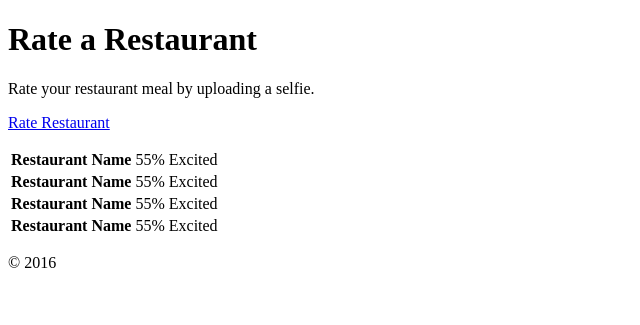
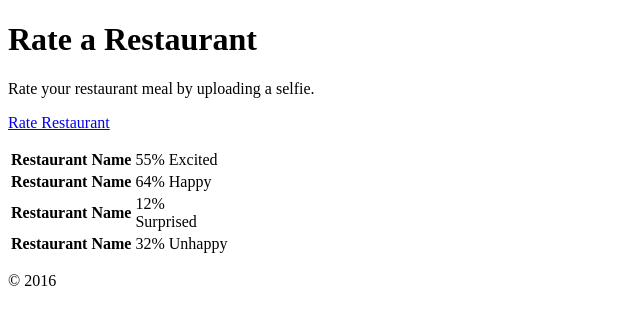
Before and after one commit to robfarr/AutoRate-Restaurant, a Yii app: template src/frontend/views/site/index.php in a window 1280 px wide. Shown: the top 325 px of the page, without its empty margins (0-640 px from the left). Run offline with PHP 8.4 and a stand-in for Yii, Linux system fonts and the light colour scheme; the template is opened without the code that fills it, so the values that code supplies are empty; some libraries are stand-ins or nearby versions.

Commit message:
Add different colours for different emotions on the index page.

```diff
--- a/src/frontend/views/site/index.php
+++ b/src/frontend/views/site/index.php
@@ -39,8 +39,8 @@ $this->title = 'Rate a Restaurant &middot; Rate your restaurant meal by uploadin
                         <th>Restaurant Name</th>
                         <td width="75%">
                             <div class="progress">
-                                <div class="progress-bar progress-bar-success" role="progressbar" style="width: 55%">
-                                    <span>55% Excited</span>
+                                <div class="progress-bar progress-bar-info" role="progressbar" style="width: 64%">
+                                    <span>64% Happy</span>
                                 </div>
                             </div>
                         </td>
@@ -51,8 +51,8 @@ $this->title = 'Rate a Restaurant &middot; Rate your restaurant meal by uploadin
                         <th>Restaurant Name</th>
                         <td width="75%">
                             <div class="progress">
-                                <div class="progress-bar progress-bar-success" role="progressbar" style="width: 55%">
-                                    <span>55% Excited</span>
+                                <div class="progress-bar progress-bar-warning" role="progressbar" style="width: 12%">
+                                    <span>12% Surprised</span>
                                 </div>
                             </div>
                         </td>
@@ -63,8 +63,8 @@ $this->title = 'Rate a Restaurant &middot; Rate your restaurant meal by uploadin
                         <th>Restaurant Name</th>
                         <td width="75%">
                             <div class="progress">
-                                <div class="progress-bar progress-bar-success" role="progressbar" style="width: 55%">
-                                    <span>55% Excited</span>
+                                <div class="progress-bar progress-bar-danger" role="progressbar" style="width: 32%">
+                                    <span>32% Unhappy</span>
                                 </div>
                             </div>
                         </td>
```
